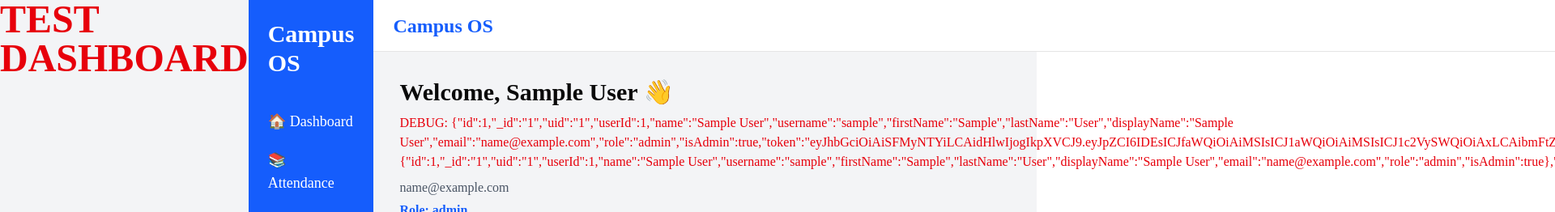
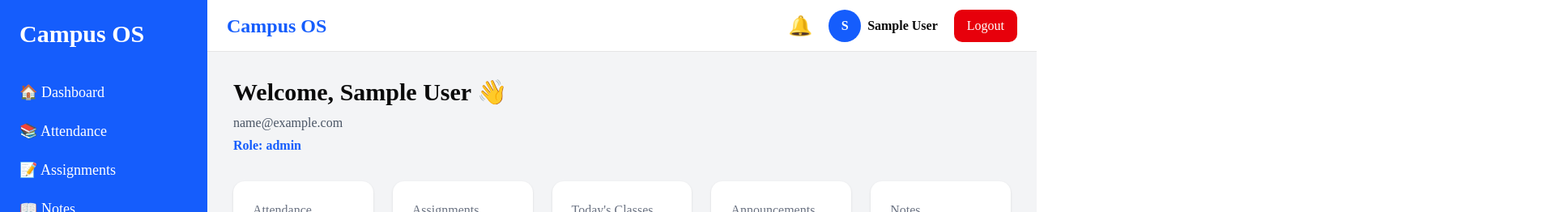
Before and after one commit to Aditya-kamble13/campus-os, a Next.js app: page /dashboard in a window 1280 px wide. Shown: the top 262 px of the page at 81% size, 1920 px wide, since content can reach past the window. Built offline with nearby package versions, Linux system fonts and the light colour scheme; no server answers; the database is empty; sample sign-in values are in the browser's storage.

Commit message:
Fix dynamic dashboard username

```diff
--- a/app/dashboard/page.tsx
+++ b/app/dashboard/page.tsx
@@ -92,9 +92,7 @@ export default function DashboardPage() {
 
   return (
     <div className="flex min-h-screen bg-gray-100">
-      <h1 className="text-5xl text-red-600 font-bold">
-  TEST DASHBOARD
-</h1>
+
       <Sidebar />
 
       <div className="flex-1">
@@ -105,7 +103,7 @@ export default function DashboardPage() {
             Welcome, {user.name || "User"} 👋
           </h1>
           <p className="text-red-600 mt-2">
-  DEBUG: {JSON.stringify(user)}
+
 </p>
 
           <p className="text-gray-600 mt-2">
```
